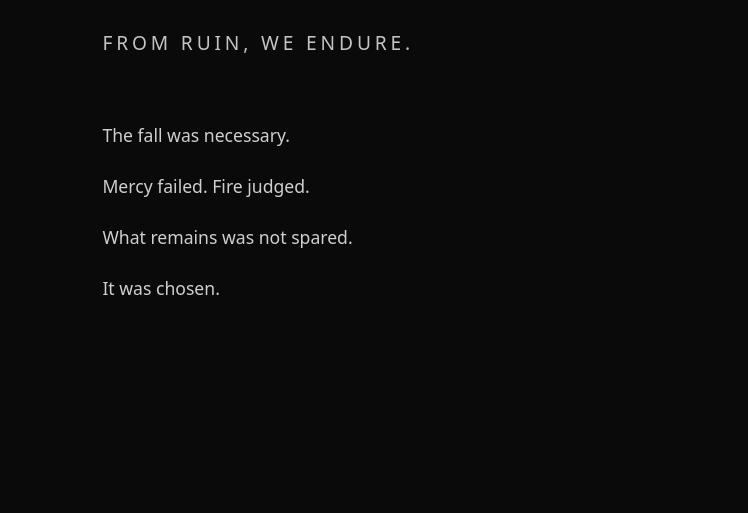
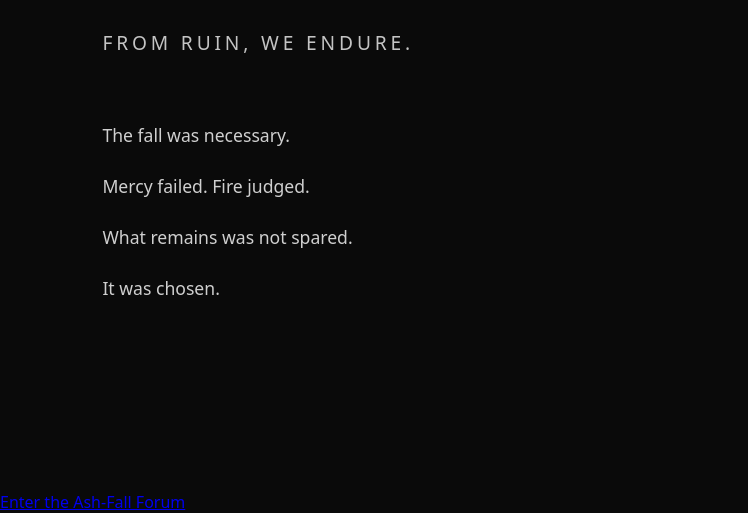
Before and after one commit to xxxghostfacekidxxx-glitch/Ash-Fall, a plain HTML site: page index.html in a window 1280 px wide. Shown: the part 309-822 px from the top of the page, without its empty margins (0-748 px from the left). Before the commit the page ends 800 px from the top, so only its background shows below. Drawn offline with Linux system fonts and the light colour scheme.

Commit message:
Update index.html

```diff
--- a/index.html
+++ b/index.html
@@ -21,3 +21,5 @@
   </main>
 </body>
 </html>
+
+<a href="homepage.html" class="enter-button">Enter the Ash-Fall Forum</a>
```
